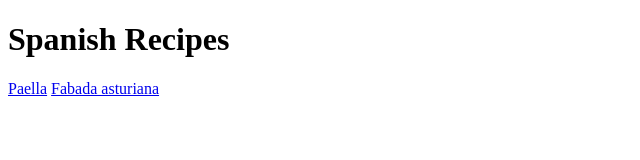
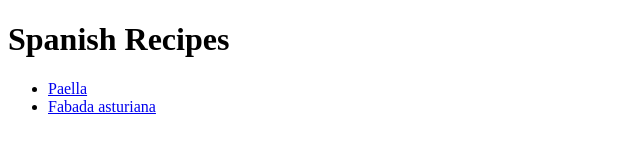
Before and after one commit to Ifi24/odin-recipes, a plain HTML site: page index.html in a window 1280 px wide. Shown: the whole page, without its empty margins (0-640 px from the left). Drawn offline with Linux system fonts and the light colour scheme.

Commit message:
Put the links to the recipes in an unordered list

```diff
--- a/index.html
+++ b/index.html
@@ -7,7 +7,10 @@
 </head>
 <body>
     <h1>Spanish Recipes</h1>
-    <a href="recipes/paella.html" target="_blank" rel="noopener noreferrer">Paella</a>
-    <a href="recipes/fabada.html" target="_blank" rel="noopener noreferrer">Fabada asturiana</a>
+    <ul>
+        <li><a href="recipes/paella.html" target="_blank" rel="noopener noreferrer">Paella</a></li>
+        <li><a href="recipes/fabada.html" target="_blank" rel="noopener noreferrer">Fabada asturiana</a></li>
+    </ul>
+
 </body>
 </html>
```
